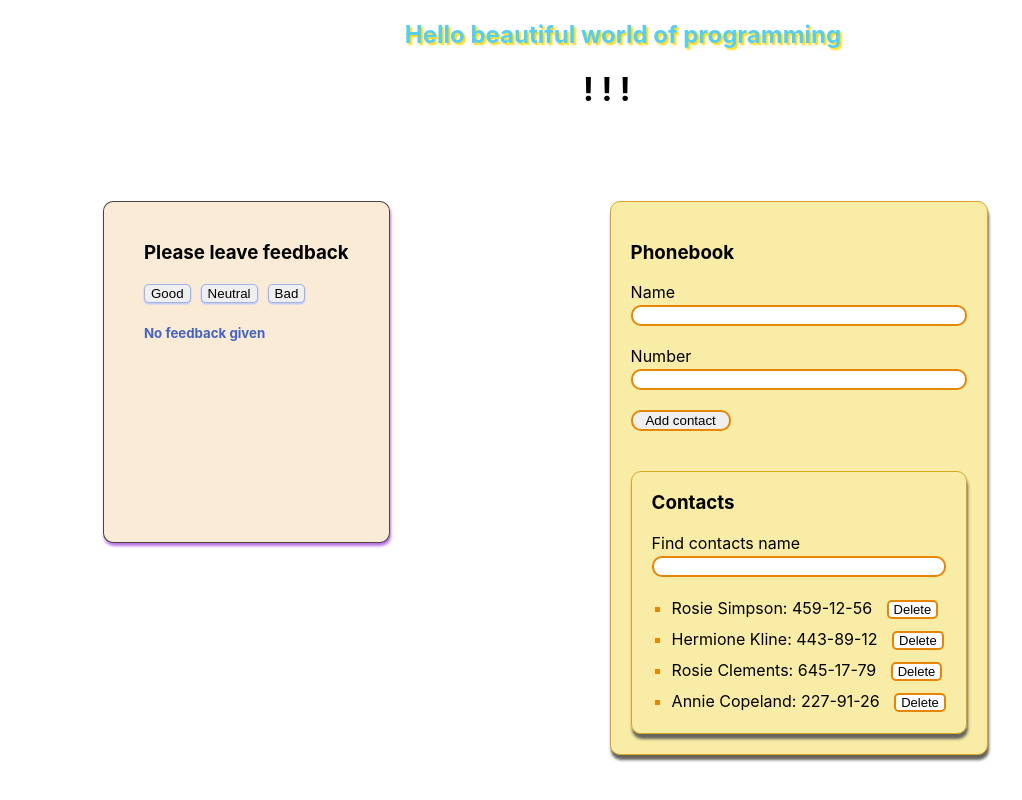
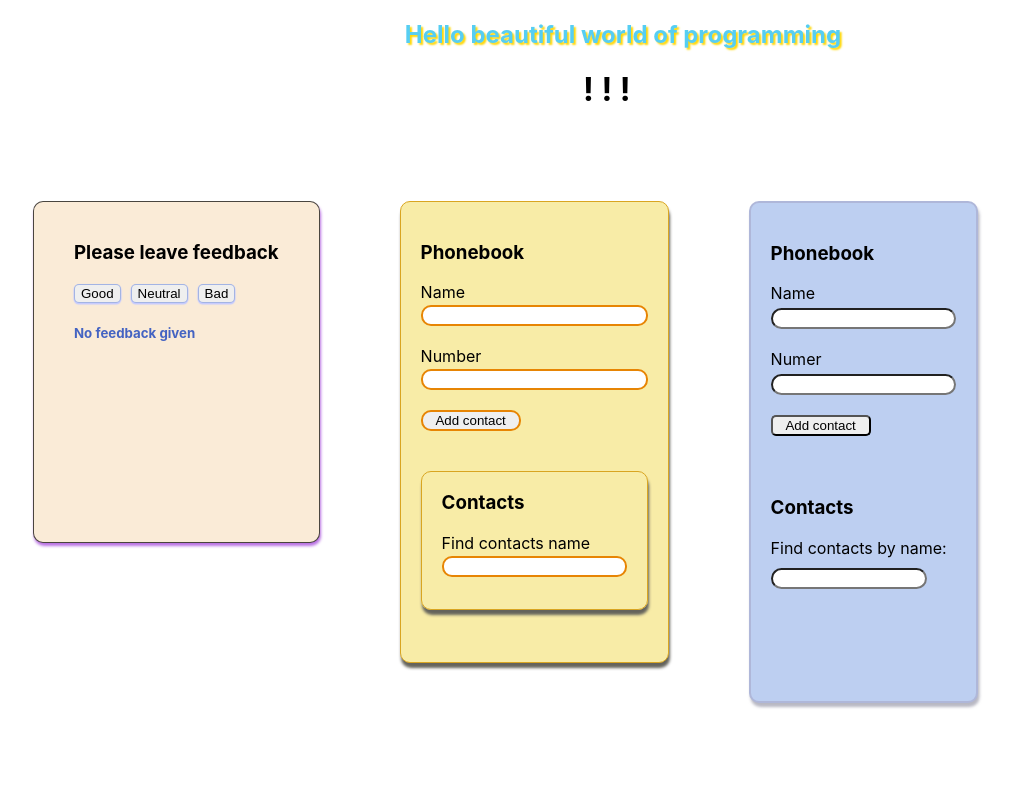
Before and after one commit to FloriGOIT/goit-react-hw-02-feedback, a React (Create React App) app: page / in a window 1280 px wide. Shown: the top 800 px of the page, without its empty margins (17-1039 px from the left). Built offline with nearby package versions, Linux system fonts and the light colour scheme.

Commit message:
only propType left

```diff
--- a/src/components/App.jsx
+++ b/src/components/App.jsx
@@ -1,5 +1,6 @@
 import {FeedbackWidget} from "./FeedbackWidget/feedbackWidget.jsx"
 import {Phonebook} from "./Phonebook/Phonebook.jsx"
+import {PhonebookIsRefactored} from "../components/PhonebookIsRefactored/PhonebookIsRefactored.jsx"
 
 export const App = () =>
 {
@@ -13,6 +14,8 @@ export const App = () =>
         <FeedbackWidget />
         <br/>
         <Phonebook />
+        <br/>
+        <PhonebookIsRefactored />
       </div>
     </>
          );
--- a/src/components/Phonebook/Phonebook.jsx
+++ b/src/components/Phonebook/Phonebook.jsx
@@ -5,13 +5,8 @@ import { nanoid } from "nanoid";
 
 export class Phonebook extends React.Component
 {
-   state = {
-            name: '', number: '',filter: '',
-            contacts:  [{id: 'id-1', name: 'Rosie Simpson', number: '459-12-56'},
-                        {id: 'id-2', name: 'Hermione Kline', number: '443-89-12'},
-                        {id: 'id-3', name: 'Rosie Clements', number: '645-17-79'},
-                        {id: 'id-4', name: 'Annie Copeland', number: '227-91-26'},]
-           }
+   state = {name: '', number: '',filter: '',
+            contacts:  []}
 
     handleInputs = (e) => {e.preventDefault();
                            let form = e.currentTarget;
@@ -50,6 +45,7 @@ export class Phonebook extends React.Component
           <label htmlFor="phoneId"> Number </label>
           <input type="tel"
                  name="number"
+                 id="phoneId"
                  pattern="\+?\d{1,4}?[\-.\s]?\(?\d{1,3}?\)?[\-.\s]?\d{1,4}[\-.\s]?\d{1,4}[\-.\s]?\d{1,9}"
                  title="Phone number must be digits and can contain spaces, dashes, parentheses and can start with +, between 9-15 digits"
                  required/>
--- /dev/null
+++ b/src/components/PhonebookIsRefactored/PhonebookIsRefactored.jsx
@@ -0,0 +1,105 @@
+import React from "react"
+import css from "./PhonebookIsRefactored.module.css"
+import {nanoid} from "nanoid"
+
+class ContactForm extends React.Component
+{
+  state = {name: "", number: ""};
+  handleInputChange = e => {const {name, value} = e.target;
+                            function upperFirstLetter(el){return el.toUpperCase()};
+                            function capitalize(string){return string.replace(/\b\w/g, upperFirstLetter)};
+                            let firstLetterUpper = capitalize(value);
+                            this.setState({[name]:firstLetterUpper});
+                            console.log(this.state)};
+  handleSubmitInput = (e) => {e.preventDefault();
+                              let form = e.currentTarget;
+                              this.props.bringInputValue(this.state);
+                              form.reset()}
+
+  render(){
+  return(<form className={css.form} onSubmit={this.handleSubmitInput}>
+              <label htmlFor="nameId">Name</label>
+              <input type="text"
+                     id="nameID"
+                     name="name"
+                     pattern="[A-Za-z]{2,}[A-Za-z\-\s]+"
+                     title="Name may contain only letters, apostrophe, dash and spaces. For example Adrian, Jacob Mercer, Charles de Batz de Castelmore d'Artagnan."
+                     required onChange={this.handleInputChange}/>
+
+              <label htmlFor="numberId">Numer</label>
+              <input type="tel"
+                     id="numberID"
+                     name="number"
+                     pattern="\+?\d{1,4}?[\-.\s]?\(?\d{1,3}?\)?[\-.\s]?\d{1,4}[\-.\s]?\d{1,4}[\-.\s]?\d{1,9}"
+                     title="Phone number must be digits and can contain spaces, dashes, parentheses and can start with +"
+                     required onChange={this.handleInputChange}/>
+              <button type="submit">Add contact</button>
+         </form>
+)}}
+
+
+
+
+
+function Filter({ valueFilter })
+{
+  const handleFilterrr = (e) => {let inputFilter = e.target.value;
+                                 valueFilter(inputFilter)};
+
+  return (
+    <label className={css.filter}>
+      Find contacts by name:<br />
+      <input type="text" onChange={handleFilterrr} />
+    </label>
+  );
+}
+
+
+
+function ContactList({contactList, filterBy,toDelete})
+{let filteredList = contactList.filter(contact => contact.name.toLowerCase().includes(filterBy.toLowerCase()));
+
+  return(<ul className={css.contactList}>
+            {filterBy === "" && contactList.map((contactItem, index, array) => <li key={contactItem.id} >
+                                                <span><b>{index+1}.</b> {contactItem.name}:  {contactItem.number}</span>
+                                                <button type="button" onClick={() => toDelete(contactItem.id)}>Delete</button>
+                                            </li> )}
+            {filterBy !== "" && filteredList.map((contactItem, index, array) => <li key={contactItem.id} >
+                                                <span><b>{index+1}.</b> {contactItem.name}:  {contactItem.number}</span>
+                                                <button type="button" onClick={() => toDelete(contactItem.id)}>Delete</button>
+                                            </li> )}
+        </ul>)}
+
+
+
+
+
+
+export class PhonebookIsRefactored extends React.Component
+{
+  state = {contacts: [],
+           filter: ''};
+
+  addNewContact = ({name, number}) => {let isDuplicate = this.state.contacts.some(contact => name.toLowerCase() === contact.name.toLowerCase())
+                                       if (isDuplicate){alert(`${name} is already in your contact list`)}
+                                       else{let newContact = {id: nanoid(), name: name, number: number};
+                                            this.setState({contacts: [...this.state.contacts, newContact]})}}
+
+  handleFilter = (inputFilter) => {this.setState({filter : `${inputFilter}`})
+                                   console.log("filter : ",this.state.filter)}
+
+  handleDelete = (id) => {this.setState({contacts: this.state.contacts.filter(contact => contact.id !== id)})}
+
+  render(){
+
+   const {contacts, filter} = this.state
+
+   return(
+        <div className={css.wrapperPhone}>
+          <h3>Phonebook</h3>
+          <ContactForm bringInputValue={this.addNewContact}/>
+
+          <h3>Contacts</h3>
+          <Filter valueFilter={this.handleFilter}/>
+          <ContactList contactList={contacts} filterBy={filter} toDelete={this.handleDelete}/>
+        </div>  )}}
--- /dev/null
+++ b/src/components/PhonebookIsRefactored/PhonebookIsRefactored.module.css
@@ -0,0 +1,50 @@
+.wrapperPhone {border: 2px solid rgba(170, 172, 207, 0.685);
+               border-radius: 10px;
+               padding: 20px;
+               background-color: rgb(189, 207, 241);
+               margin-top: 70px;
+               margin-bottom: 30px;
+               box-shadow: 1.5px 4px 3px rgba(152, 152, 167, 0.685);}
+
+/*---------------------------------------------------------------------------------------------------------------------------------------*/
+/*FORM*/
+.form {display: flex;
+       flex-direction: column;
+       margin-bottom:60px}
+
+.form label{margin-bottom: 5px;}
+
+.form input {margin-bottom: 20px; border-radius: 15px;}
+.form input:hover { border-radius: 15px; border: 2px solid rgb(35, 108, 243);}
+.form input:focus { outline:2px solid rgb(250, 250, 253); border: 2px solid rgb(155, 155, 184); }
+
+.form button {width: 100px;
+              border-radius: 5px;}
+.form button:hover {border: 2px solid rgb(35, 108, 243);
+                    border-radius: 5px;}
+.form button:focus {border-color: rgb(155, 155, 184); outline: 2px solid white;}
+
+/*---------------------------------------------------------------------------------------------------------------------------------------*/
+/*Filter*/
+
+.filter input {margin-bottom: 20px; border-radius: 15px; margin-top: 10px; width: 80%;}
+.filter input:hover { border-radius: 15px; border: 2px solid rgb(35, 108, 243);}
+.filter input:focus { outline:2px solid rgb(250, 250, 253); border: 2px solid rgb(155, 155, 184); }
+
+/*---------------------------------------------------------------------------------------------------------------------------------------*/
+/*Contact List*/
+
+.contactList {padding: 20px 0px;}
+
+.contactList li {width: inherit;
+                display: flex;
+                flex-direction: row;
+                margin-bottom: 10px;
+                gap: 60px;
+                justify-content: space-between;}
+span::first-letter {text-transform: uppercase;}
+
+.contactList li button {border-radius: 5px;}
+.contactList li button:hover{border-color:  rgb(35, 108, 243);
+                              border-radius: 5px;}
+.contactList li button:focus {border-color: rgb(155, 155, 184); outline: 2px solid white;}
--- a/src/index.css
+++ b/src/index.css
@@ -17,4 +17,4 @@ h2 {text-align: center;
    color:rgb(86, 206, 243);
    text-shadow: 2px 2px 2px gold;}
 
-.all {display: flex; flex-direction: row; gap: 100px}
+.all {display: flex; flex-direction: row; gap: 30px}
```
Also changed, not shown: 1 other file (tests, documents, lock files or other folders).
